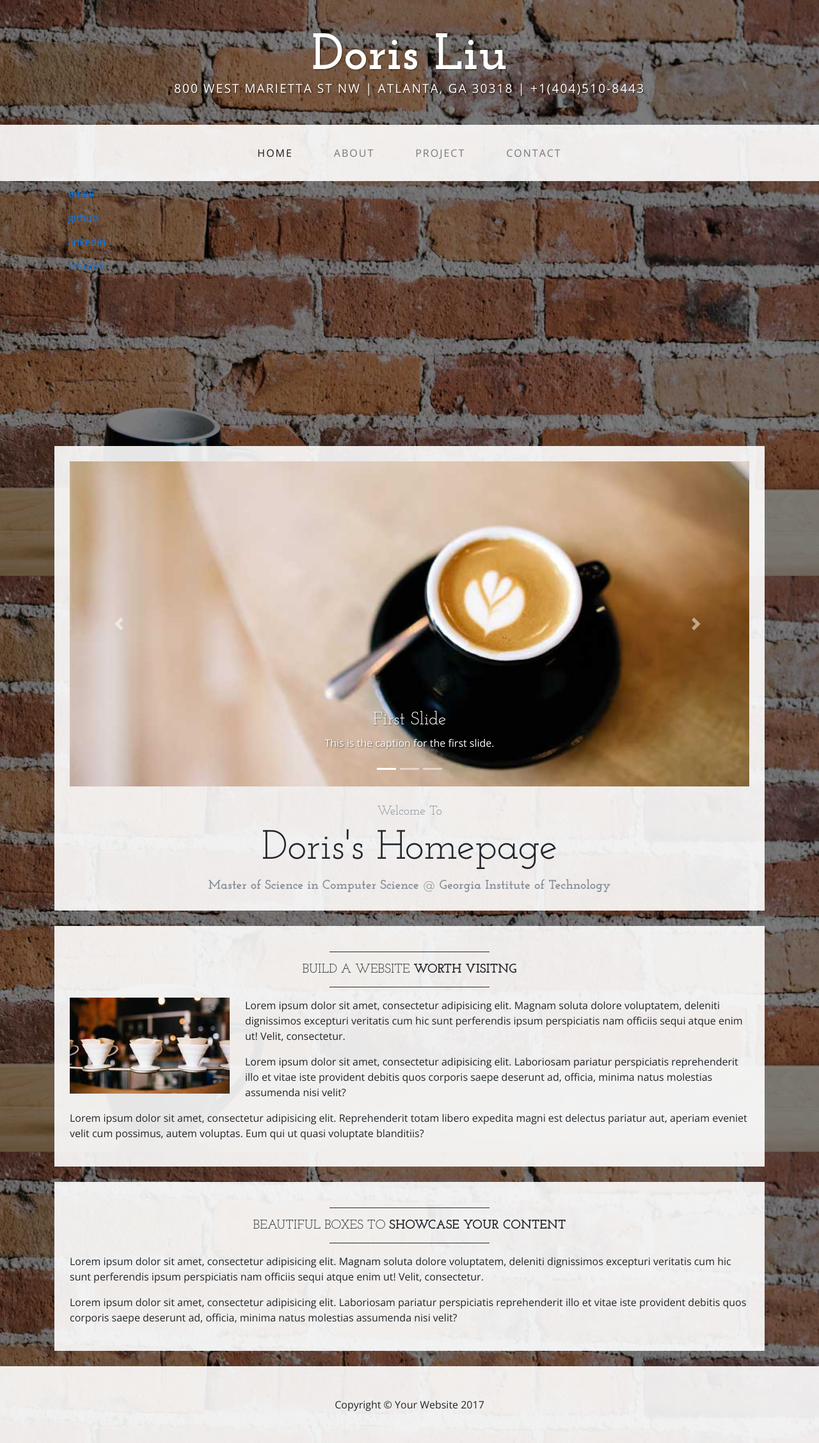
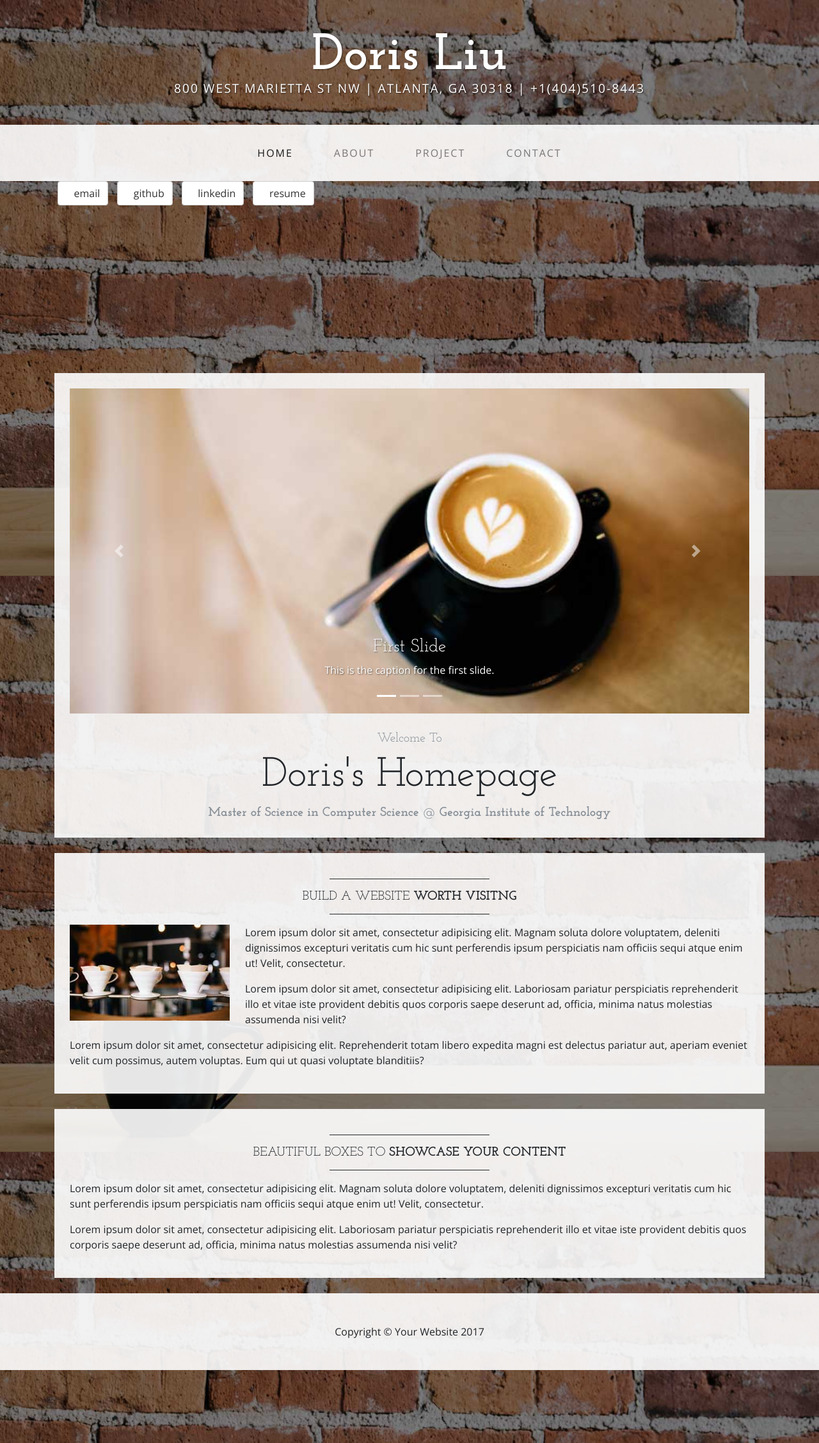
Before and after one commit to keikoatobe/keikoatobe.github.io, a Jekyll site: the page built from index.html, in a window 1280 px wide. Shown: the whole page at 64% size. Built offline with Jekyll 4.4.1, drawn with Linux system fonts in a browser that asks for light colours.

Commit message:
update css

```diff
--- a/css/business-casual.css
+++ b/css/business-casual.css
@@ -112,3 +112,36 @@ hr.divider {
         margin-bottom: 0;
     }
 }
+
+.list-inline>li {
+    display: inline-block;
+    padding-right: 5px;
+    padding-left: 5px;
+}
+
+.btn-default {
+    color: #333;
+    background-color: #fff;
+    border-color: #ccc;
+    border-top-color: rgb(204, 204, 204);
+    border-right-color: rgb(204, 204, 204);
+    border-bottom-color: rgb(204, 204, 204);
+    border-left-color: rgb(204, 204, 204);
+}
+
+.fa {
+    display: inline-block;
+    font: normal normal normal 14px/1 FontAwesome;
+    font-style: normal;
+    font-variant-ligatures: normal;
+    font-variant-caps: normal;
+    font-variant-numeric: normal;
+    font-weight: normal;
+    font-stretch: normal;
+    font-size: inherit;
+    line-height: 1;
+    font-family: FontAwesome;
+    font-size: inherit;
+    text-rendering: auto;
+    -webkit-font-smoothing: antialiased;
+}
```
